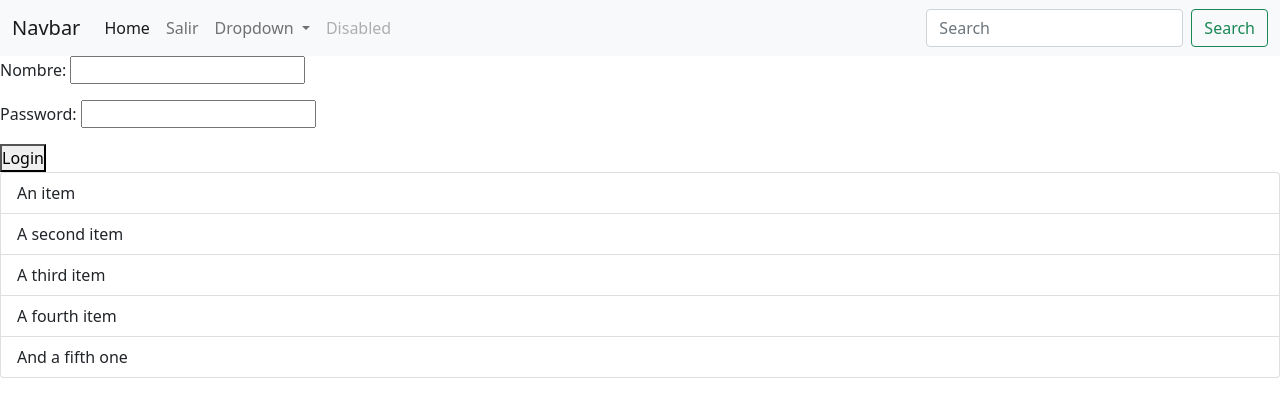
After one commit to dark-yusuf/Django-MFormativo, a Django app: page /login in a window 1280 px wide. The commit adds this page. Shown: the top 417 px of the page. Run offline with Django 3.2, Linux system fonts and the light colour scheme.

Commit message:
Unidad 5 y 6

```diff
--- a/Server/settings.py
+++ b/Server/settings.py
@@ -130,3 +130,4 @@ STATIC_URL = '/static/'
 # https://docs.djangoproject.com/en/3.2/ref/settings/#default-auto-field
 
 DEFAULT_AUTO_FIELD = 'django.db.models.BigAutoField'
+AUTHENTICATION_BACKENDS =['catalogo.backend.MyBackend','django.contrib.auth.backends.ModelBackend']
--- a/catalogo/forms.py
+++ b/catalogo/forms.py
@@ -10,3 +10,13 @@ class ClienteForm(forms.ModelForm):
     class Meta:
         model= Cliente
         fields=('rut','nombre','apellido','edad')
+
+class UsuariosForm(forms.Form):
+    nombre=forms.CharField(widget=forms.TextInput)
+    email=forms.CharField(widget=forms.EmailInput)
+    password=forms.CharField(widget=forms.PasswordInput)
+
+
+class LoginForm(forms.Form):
+    nombre= forms.CharField(widget=forms.TextInput)
+    password=forms.CharField(widget=forms.PasswordInput)
--- a/catalogo/models.py
+++ b/catalogo/models.py
@@ -7,3 +7,4 @@ class Cliente(models.Model):
     nombre = models.CharField(max_length=50, null=False)
     apellido = models.CharField(max_length=100, null=False)
     edad= models.IntegerField()
+    clave= models.CharField(max_length=20)
--- /dev/null
+++ b/catalogo/templates/catalogo/bienvenido.html
@@ -0,0 +1,5 @@
+{% extends 'catalogo/layout.html' %}
+{% block content %}
+{{ user.username}}
+{{ request.user.username }}
+{% endblock%}
--- a/catalogo/templates/catalogo/layout.html
+++ b/catalogo/templates/catalogo/layout.html
@@ -24,7 +24,7 @@
                 <a class="nav-link active" aria-current="page" href="#">Home</a>
               </li>
               <li class="nav-item">
-                <a class="nav-link" href="#">Link</a>
+                <a class="nav-link" href="/salir">Salir</a>
               </li>
               <li class="nav-item dropdown">
                 <a class="nav-link dropdown-toggle" href="#" id="navbarDropdown" role="button" data-bs-toggle="dropdown" aria-expanded="false">
--- /dev/null
+++ b/catalogo/templates/catalogo/login.html
@@ -0,0 +1,9 @@
+{% extends 'catalogo/layout.html' %}
+{% block content %}
+<form action="/login" method="POST">
+{% csrf_token %}
+{{ form.as_p }}
+<button>Login</button>
+</form>
+
+{% endblock%}
--- a/catalogo/urls.py
+++ b/catalogo/urls.py
@@ -9,6 +9,10 @@ urlpatterns=[
     path('clientes', views.clientes),
     path('recibirReclamo', views.reclamo),
     path('reclamov2', views.reclamo2),
-    path('cliente2', views.clientes2)
+    path('cliente2', views.clientes2),
+    path('crearusuario', views.crearUsuario),
+    path('login', views.login),
+    path('bienvenido', views.bienvenido),
+    path('salir', views.salir)
 
 ]
--- a/catalogo/views.py
+++ b/catalogo/views.py
@@ -1,6 +1,12 @@
+from catalogo.backend import MyBackend
 from django.shortcuts import redirect, render
 from .models import Cliente
-from .forms import ReclamoForm, ClienteForm
+from .forms import ReclamoForm, ClienteForm, UsuariosForm, LoginForm
+from django.contrib.auth.models import User
+from django.contrib.auth import authenticate, login as auth_login, logout
+from django.contrib.auth.decorators import login_required
+
+myBackend=MyBackend()
 # Create your views here.
 
 def index(request):
@@ -54,3 +60,56 @@ def clientes2(request):
     else:
         form= ClienteForm()
         return render(request, 'catalogo/crearcliente.html', {"form":form})
+
+def crearUsuario(request):
+    #dinamico
+    if request.method=="POST":
+        form = UsuariosForm(data= request.POST)
+        if form.is_valid():
+            nombre=form.cleaned_data["nombre"]
+            email=form.cleaned_data["email"]
+            clave=form.cleaned_data["password"]
+            user= User.objects.create_user(nombre, email, clave)
+            user.save()
+            return render(request, 'catalogo/usuariocreado.html')
+    else:
+        form= UsuariosForm()
+        return render(request, 'catalogo/crearusuario.html',{"form":form})
+
+def login(request):
+    if request.method=="POST":
+        form = LoginForm(data = request.POST)
+        if form.is_valid():
+            usuario= form.cleaned_data["nombre"]
+            clave= form.cleaned_data["password"]
+
+            user= authenticate(request, username=usuario, password=clave)
+            if user is not None:
+                auth_login(request,user)
+        return render(request, 'catalogo/bienvenido.html', {"user":user})
+    else:
+        form= LoginForm()
+        return render(request, 'catalogo/login.html', {"form":form})
+
+@login_required(login_url="/login")
+def bienvenido(request):
+    return render(request, 'catalogo/bienvenido.html')
+
+def salir(request):
+    logout(request)
+    return redirect("/login")
+
+def login2(request):
+    if request.method=="POST":
+        form = LoginForm(data = request.POST)
+        if form.is_valid():
+            usuario= form.cleaned_data["nombre"]
+            clave= form.cleaned_data["password"]
+
+            user= myBackend.authenticate(request, username=usuario, password=clave)
+            if user is not None:
+                auth_login(request,user)
+        return render(request, 'catalogo/bienvenido.html', {"user":user})
+    else:
+        form= LoginForm()
+        return render(request, 'catalogo/login.html', {"form":form})
```
Also changed, not shown: catalogo/backend.py (added, +18 -0 lines), catalogo/templates/catalogo/crearusuario.html (added, +8 -0 lines), catalogo/templates/catalogo/usuariocreado.html (added, +12 -0 lines), catalogo/migrations/0007_cliente_clave.py (added), db.sqlite3.
